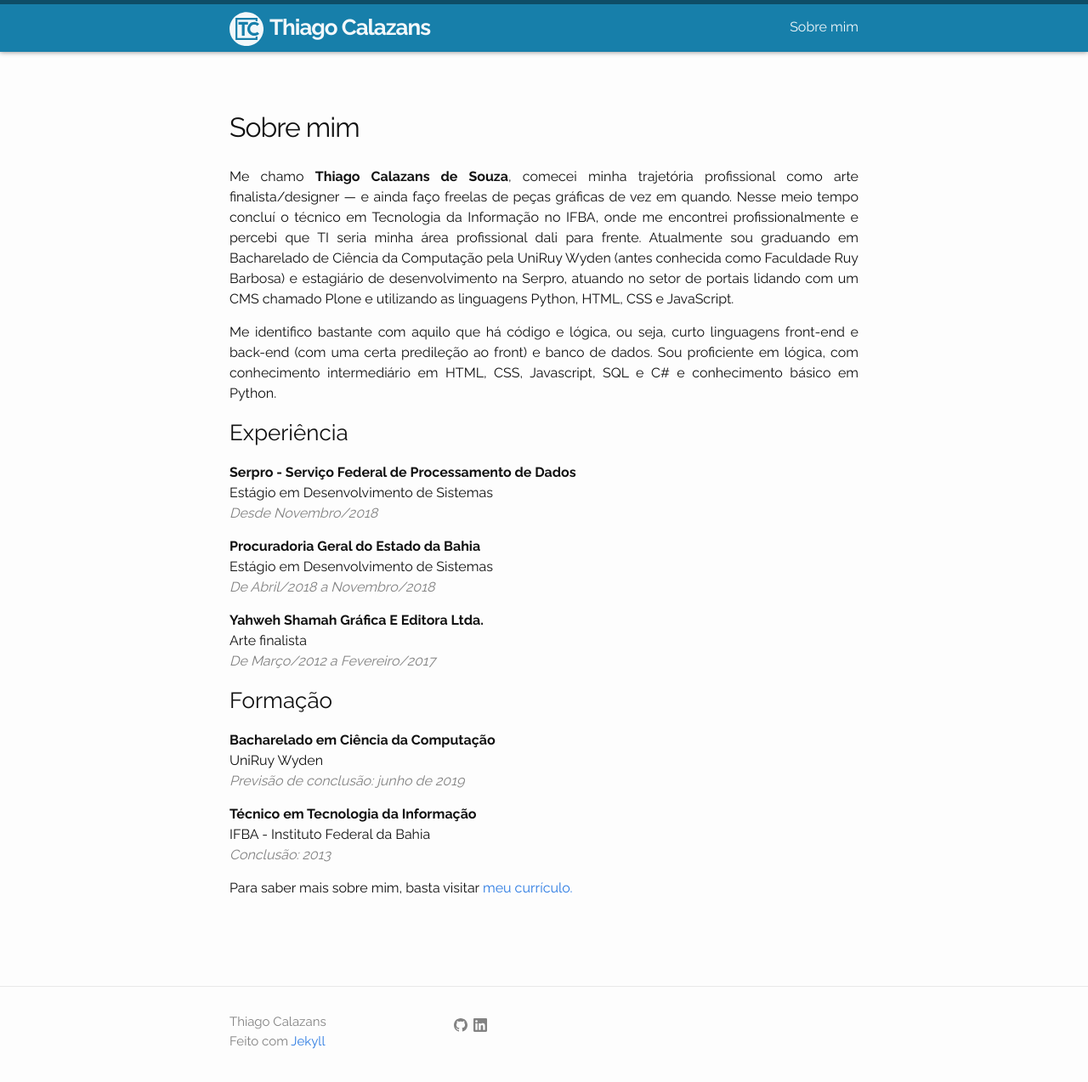
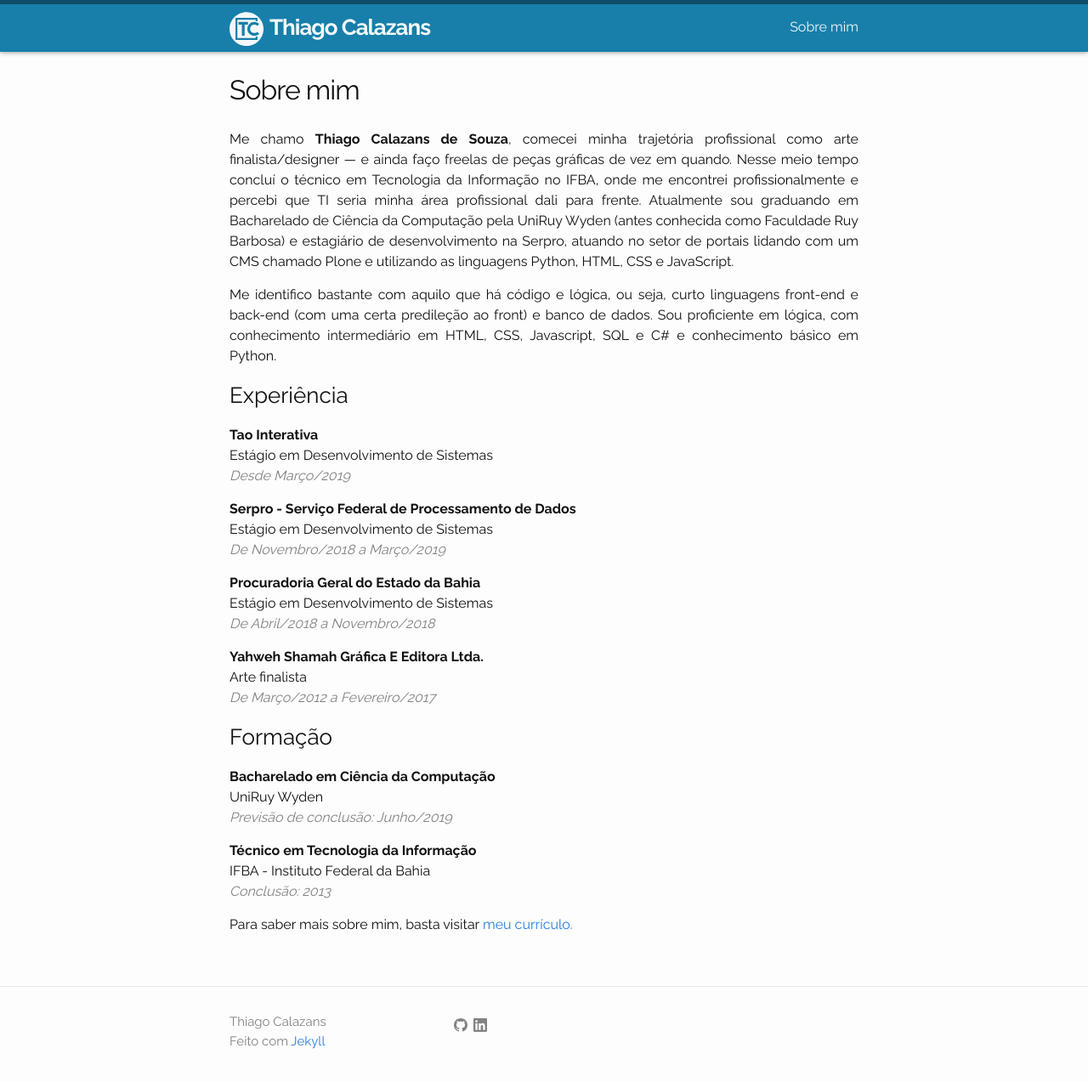
Before and after one commit to calazzza/calazzza.github.io, a Jekyll site: the page built from about.md, in a window 1280 px wide and 1296 px high. Shown: the top 1273 px of the window at 85% size. Built offline with Jekyll 4.4.1, drawn with Linux system fonts in a browser that asks for light colours.

Commit message:
Update about page

```diff
--- a/about.md
+++ b/about.md
@@ -10,9 +10,13 @@
 
 ### Experiência
 
+**Tao Interativa**
+Estágio em Desenvolvimento de Sistemas
+<span class="subop">Desde Março/2019</span>
+
 **Serpro - Serviço Federal de Processamento de Dados**
 Estágio em Desenvolvimento de Sistemas
-<span class="subop">Desde Novembro/2018</span>
+<span class="subop">De Novembro/2018 a Março/2019</span>
 
 **Procuradoria Geral do Estado da Bahia**
 Estágio em Desenvolvimento de Sistemas
@@ -26,7 +30,7 @@
 
 **Bacharelado em Ciência da Computação**
 UniRuy Wyden
-<span class="subop">Previsão de conclusão: junho de 2019</span>
+<span class="subop">Previsão de conclusão: Junho/2019</span>
 
 **Técnico em Tecnologia da Informação**
 IFBA - Instituto Federal da Bahia
```
